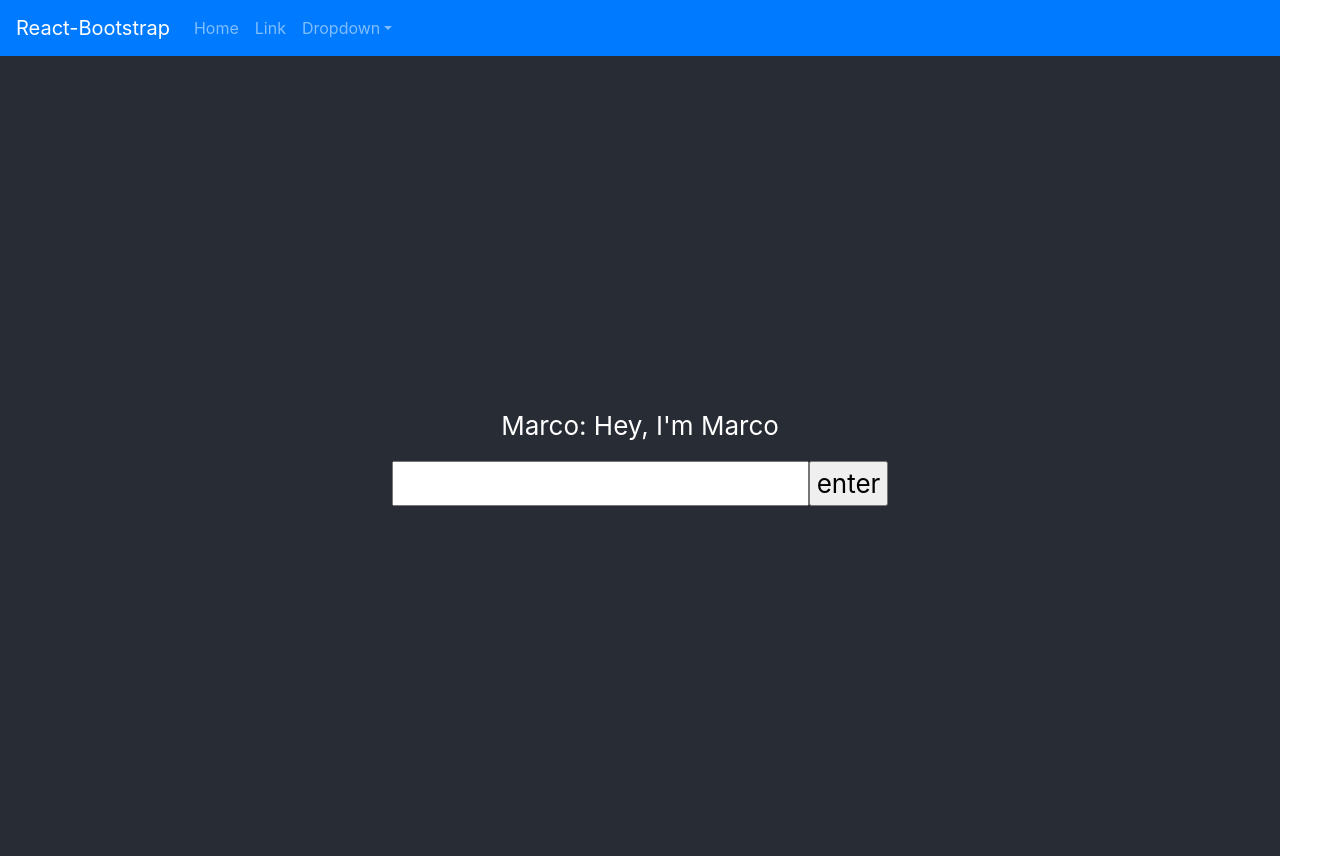
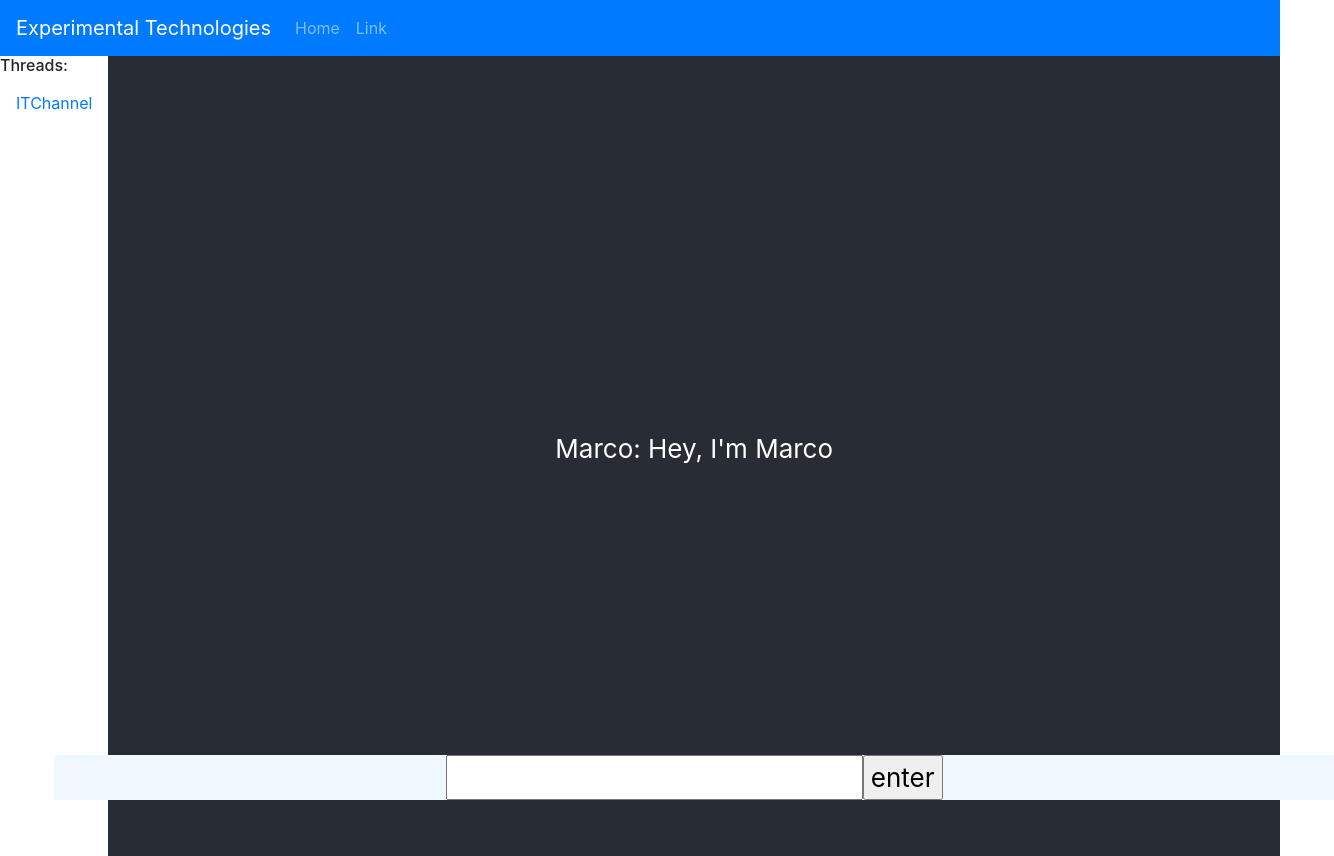
Before and after one commit to jhiatt/chat-story-app, a React (Create React App) app: page / in a window 1280 px wide. Shown: the whole page, 1334 px wide, since content can reach past the window. Built offline with nearby package versions, Linux system fonts and the light colour scheme.

Commit message:
first in prod

```diff
--- a/src/App.css
+++ b/src/App.css
@@ -48,6 +48,21 @@
   padding: 100em;
 }
 
+
+.side-nav {
+  height: 100%;
+  float: left;
+  text-align: left;
+}
+
+.chat-submit {
+  position: absolute;
+  bottom: 0px;
+  width: 100%;
+  background-color: aliceblue;
+}
+
 .my-message {
   text-align: right;
+  background-color: purple;
 }
--- a/src/components/chatBubble.js
+++ b/src/components/chatBubble.js
@@ -11,7 +11,7 @@ class ChatBubble extends React.Component {
     render() {
 
         return (
-            <div className={(this.props.myMessage) ? "my-message" : "" } key={this.props.messageIndex} >
+            <div className={(this.props.myMessage) ? "my-message" : "" } >
                 <p>{this.props.userName}: {this.props.message}</p>
             </div>
         )
--- a/src/components/navBar.js
+++ b/src/components/navBar.js
@@ -1,27 +1,25 @@
 import React from 'react';
 import Navbar from 'react-bootstrap/Navbar';
 import Nav from 'react-bootstrap/Nav';
-import NavDropdown from 'react-bootstrap/NavDropdown';
 
 function Navigation() {
     return (
+        <div>
             <Navbar bg="primary" variant="dark" expand="lg">
-          <Navbar.Brand href="#home">React-Bootstrap</Navbar.Brand>
+                <Navbar.Brand href="#home">Experimental Technologies</Navbar.Brand>
                 <Navbar.Toggle aria-controls="basic-navbar-nav" />
                 <Navbar.Collapse id="basic-navbar-nav">
                     <Nav className="mr-auto">
                         <Nav.Link href="#home">Home</Nav.Link>
                         <Nav.Link href="#link">Link</Nav.Link>
-              <NavDropdown title="Dropdown" id="basic-nav-dropdown">
-                <NavDropdown.Item href="#action/3.1">Action</NavDropdown.Item>
-                <NavDropdown.Item href="#action/3.2">Another action</NavDropdown.Item>
-                <NavDropdown.Item href="#action/3.3">Something</NavDropdown.Item>
-                <NavDropdown.Divider />
-                <NavDropdown.Item href="#action/3.4">Separated link</NavDropdown.Item>
-              </NavDropdown>
                     </Nav>
                 </Navbar.Collapse>
             </Navbar>
+            <Nav defaultActiveKey="/home" className="flex-column side-nav">
+                <h6>Threads:</h6>
+                <Nav.Link href="/home">ITChannel</Nav.Link>
+            </Nav>
+        </div>
     );
   }
 
--- a/src/components/userChatBubble.js
+++ b/src/components/userChatBubble.js
@@ -44,7 +44,7 @@ class UserChatBubble extends React.Component {
 
     render() {
         const bubbledItems = this.state.texts.map((item, index) =>
-            <ChatBubble message={item.message} userName={item.userName} messageIndex={index} />
+            <ChatBubble message={item.message} userName={item.userName} key={index} />
         );
 
         if (this.state.textsCounter === -1) {
@@ -60,7 +60,7 @@ class UserChatBubble extends React.Component {
                     {this.state.value}
                 </div>
                 {/* This needs the same class as chatbubble*/}
-                <form onSubmit={this.handleSubmit} >
+                <form onSubmit={this.handleSubmit} className="chat-submit" >
                     <input value={this.state.value} onChange={this.handleChange} />
                     <input type="submit" value="enter" />
                 </form>
```
Lines whose indentation alone changed are shown as unchanged.
